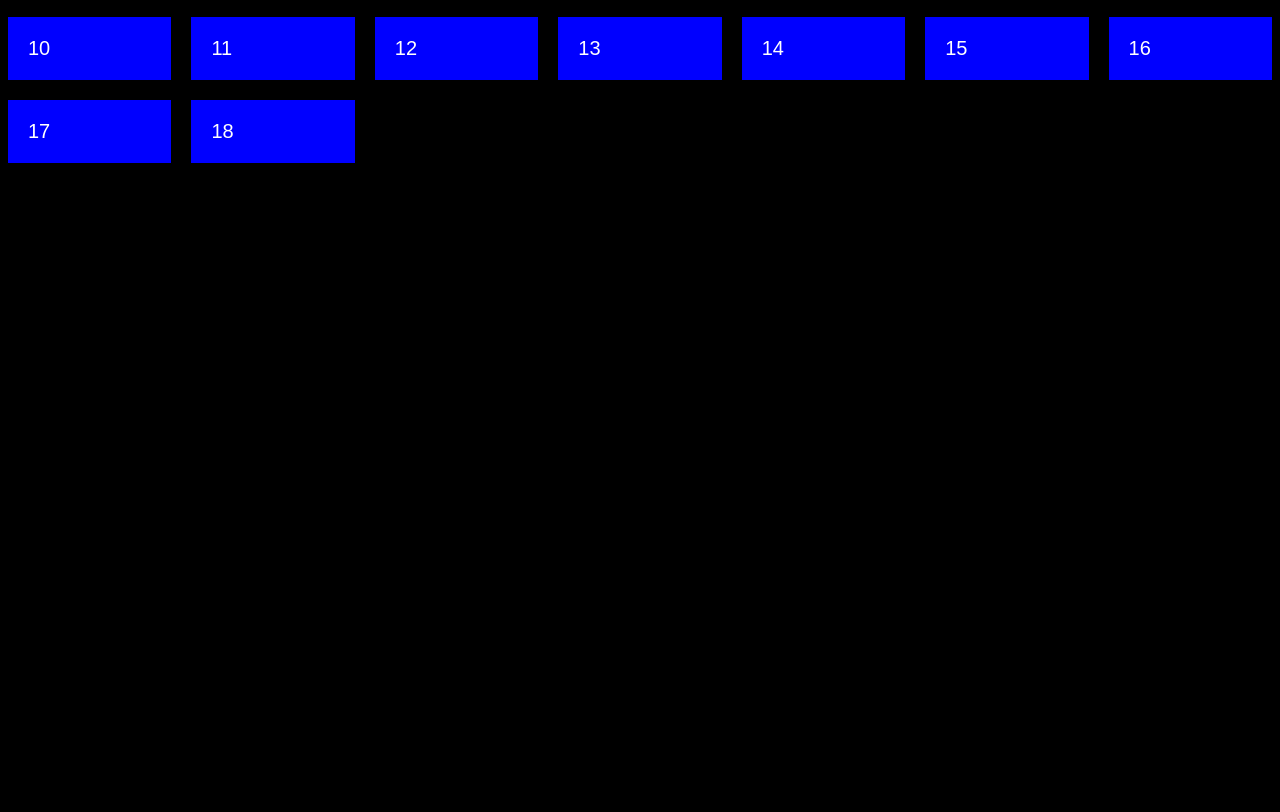
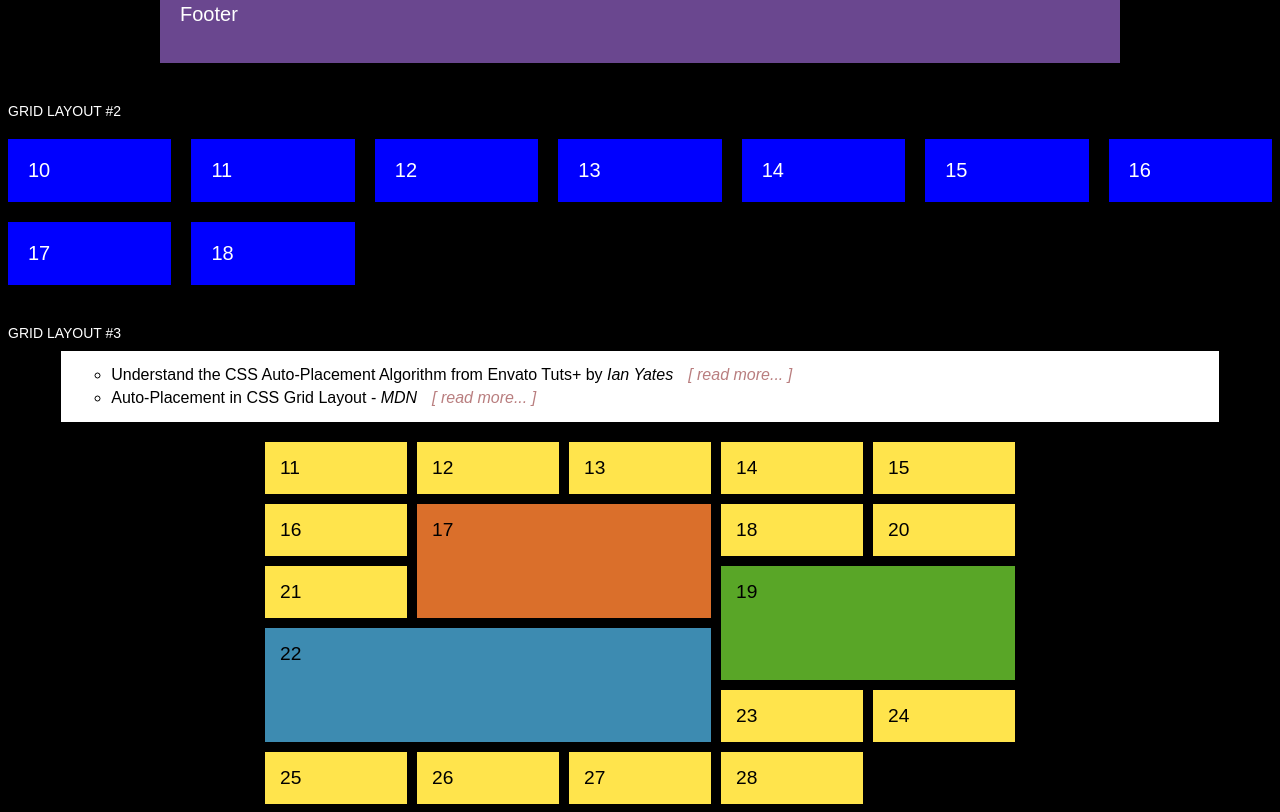
Before and after one commit to apassiondev/grid101, a website: page public/index.html in a window 1280 px wide. Shown: the part 407-1219 px from the top of the page. Before the commit the page ends 800 px from the top, so only its background shows below. Drawn offline with Linux system fonts and the light colour scheme.

Commit message:
Understand Grid Auto-Placement Algorithms

```diff
--- a/public/index.html
+++ b/public/index.html
@@ -7,6 +7,8 @@
     <link rel="stylesheet" href="src/css/main.css" />
 </head>
 <body>
+
+    <p class="section-separator">Grid Layout #1</p>
     <section class="grid-1">
         <div class="item-1">Header</div>
         <div class="item-2">
@@ -18,6 +20,7 @@
         <div class="item-4">Footer</div>
     </section>
 
+    <p class="section-separator">Grid Layout #2</p>
     <section class="grid-3">
         <div class="item-10">10</div>
         <div class="item-10">11</div>
@@ -30,6 +33,32 @@
         <div class="item-10">18</div>
     </section>
 
+    <p class="section-separator">Grid Layout #3</p>
+    <ul class="reference-urls">
+        <li>Understand the CSS Auto-Placement Algorithm from Envato Tuts+ by <i>Ian Yates</i><a href="https://webdesign.tutsplus.com/tutorials/understanding-the-css-grid-auto-placement-algorithm--cms-27563" class="more" target="_blank">[ read more... ]</a></li>
+        <li>Auto-Placement in CSS Grid Layout - <i>MDN</i><a href="https://developer.mozilla.org/en-US/docs/Web/CSS/CSS_Grid_Layout/Auto-placement_in_CSS_Grid_Layout" class="more" target="_blank">[ read more... ]</a></li>
+    </ul>
+    <section class="grid-4">
+        <div class="grid-4-item item-11">11</div>
+        <div class="grid-4-item item-12">12</div>
+        <div class="grid-4-item item-13">13</div>
+        <div class="grid-4-item item-14">14</div>
+        <div class="grid-4-item item-15">15</div>
+        <div class="grid-4-item item-16">16</div>
+        <div class="grid-4-item item-17">17</div>
+        <div class="grid-4-item item-18">18</div>
+        <div class="grid-4-item item-19">19</div>
+        <div class="grid-4-item item-20">20</div>
+        <div class="grid-4-item item-21">21</div>
+        <div class="grid-4-item item-22">22</div>
+        <div class="grid-4-item item-23">23</div>
+        <div class="grid-4-item item-24">24</div>
+        <div class="grid-4-item item-25">25</div>
+        <div class="grid-4-item item-26">26</div>
+        <div class="grid-4-item item-27">27</div>
+        <div class="grid-4-item item-28">28</div>
+    </section>
+
     <script type="text/javascript">
         setTimeout(function(){
             // window.location.href = window.location.href;
--- a/public/src/css/main.css
+++ b/public/src/css/main.css
@@ -2,6 +2,32 @@ body{
     font-family: "Arial";
     background-color: #000;
     padding-top: 20px;
+}
+.section-separator{
+    margin: 40px 0 10px 0;
+    font-size: 14px;
+    color: #fff;
+    text-transform: uppercase;
+}
+ul.reference-urls{
+    width: 100%;
+    max-width: 90%;
+    background-color: #fff;
+    padding: 10px;
+    margin: 0 auto 20px auto;
+}
+ul.reference-urls li{
+    margin: 5px 40px;
+    list-style: circle;
+    font-size: 16px;
+}
+li a{
+    text-decoration: none;
+    font-style: italic;
+    color: #b97e7f;
+}
+a.more{
+    margin-left: 15px;
 }
 /* Grid Rules */
 .grid-1{
@@ -64,7 +90,7 @@ body{
     grid-area: header;
 }
 
-/* Nested grid of item-2 */
+/* Nested grid#2 of item-2 */
 .item-2{
     background: #33a8a5;
     grid-area: main;
@@ -151,3 +177,37 @@ body{
 .grid-3 .item-10{
     background-color: blue;
 }
+
+.grid-4{
+    display: grid;
+
+    width: 100%;
+    max-width: 750px;
+    margin: 0 auto;
+
+    grid-template-columns: repeat(5, 1fr);
+    grid-template-rows: repeat(5, 1fr);
+    grid-gap: 10px;
+
+    grid-auto-flow: row dense;
+}
+.grid-4-item{
+    padding: 15px;
+    font-size: 1.2rem;
+    background-color: #ffe44c;
+}
+.item-17{
+    background-color: #da6f2b;
+    grid-column: span 2;
+    grid-row: span 2;
+}
+.item-19{
+    background-color: #59a627;
+    grid-column: span 2;
+    grid-row: span 2;
+}
+.item-22{
+    background-color: #3d8bb1;
+    grid-column: span 3;
+    grid-row: span 2;
+}
```
